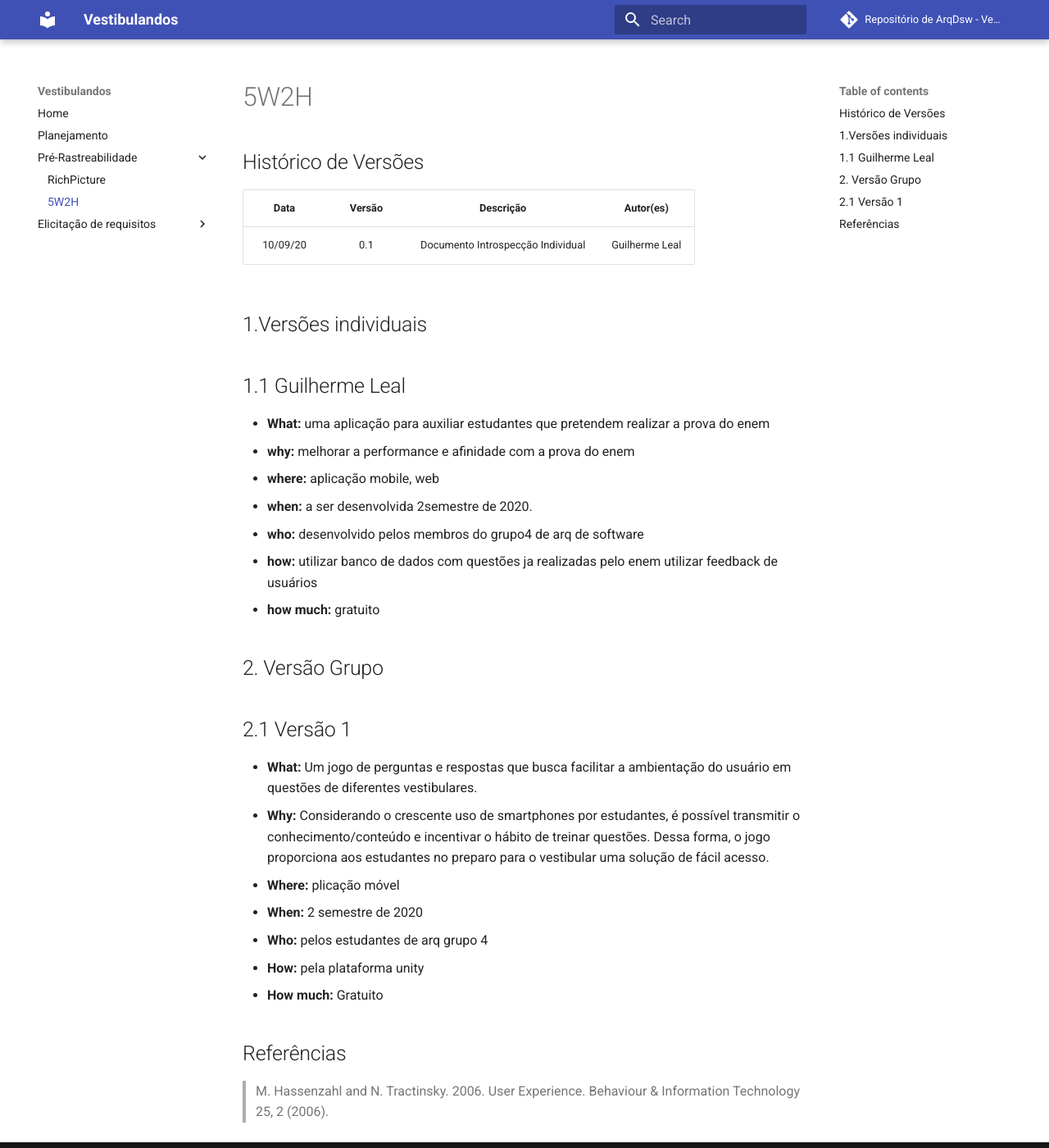
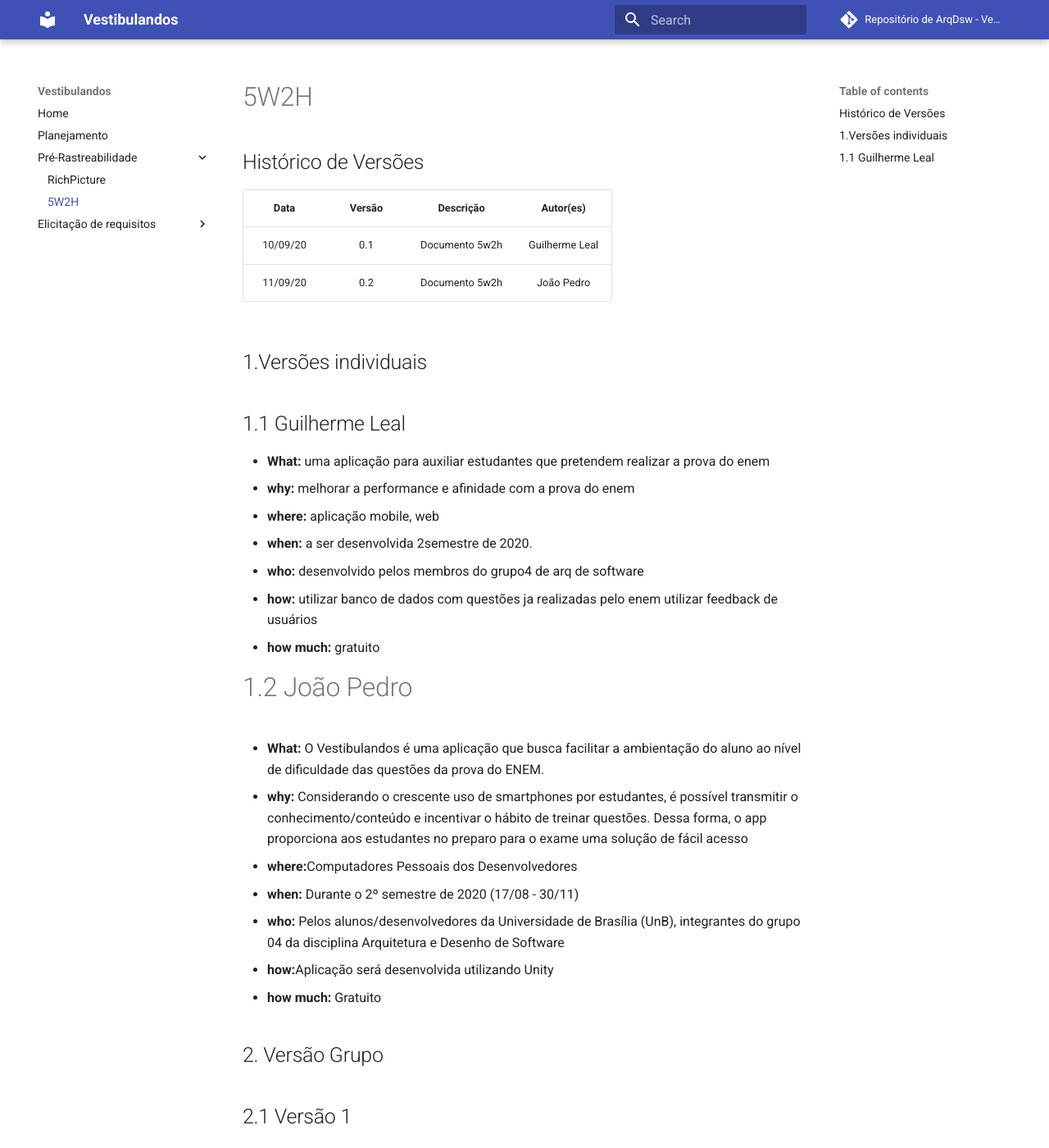
Before and after one commit to UnBArqDsw/2020.1_G4_Vestibulandos, an MkDocs documentation site: the page built from docs/5W2H.md, in a window 1280 px wide and 1400 px high. Shown: the whole window at 82% size. Built offline with MkDocs 1.6.1 and Material for MkDocs 9.7.7, drawn with Linux system fonts in a browser that asks for light colours; comment, search, counter and statistics services are not loaded.

Commit message:
Adicionando entrega individual 5w2h

```diff
--- a/docs/5W2H.md
+++ b/docs/5W2H.md
@@ -4,7 +4,8 @@
 
 |   Data   | Versão |           Descrição           |             Autor(es)              |
 |:--------:|:------:|:-----------------------------:|:----------------------------------:|
-| 10/09/20 |  0.1   |    Documento Introspecção Individual    |           Guilherme Leal|
+| 10/09/20 |  0.1   |    Documento 5w2h    |           Guilherme Leal|
+| 11/09/20 |  0.2   |    Documento 5w2h    |           João Pedro|
 
 ## 1.Versões individuais
 
@@ -19,6 +20,17 @@
         <li><b>how:</b> utilizar banco de dados com questões ja realizadas pelo enem
         utilizar feedback de usuários </li>
         <li><b>how much:</b> gratuito</li>
+</ul>
+
+# 1.2 João Pedro
+<ul>
+        <li><b>What:</b> O Vestibulandos é uma aplicação que busca facilitar a ambientação do aluno ao nível de dificuldade das questões da prova do ENEM.</li>
+        <li><b>why:</b> Considerando o crescente uso de smartphones por estudantes, é possível transmitir o conhecimento/conteúdo e incentivar o hábito de treinar questões. Dessa forma, o app proporciona aos estudantes no preparo para o exame uma solução de fácil acesso</li>
+        <li><b>where:</b>Computadores Pessoais dos Desenvolvedores</li>
+        <li><b>when:</b> Durante o 2º semestre de 2020 (17/08 - 30/11)  </li>
+        <li><b>who:</b> Pelos alunos/desenvolvedores da Universidade de Brasília (UnB), integrantes do grupo 04 da disciplina Arquitetura e Desenho de Software </li>
+        <li><b>how:</b>Aplicação será desenvolvida utilizando Unity</li>
+        <li><b>how much:</b> Gratuito</li>
 </ul>
 
 ## 2. Versão Grupo
```
